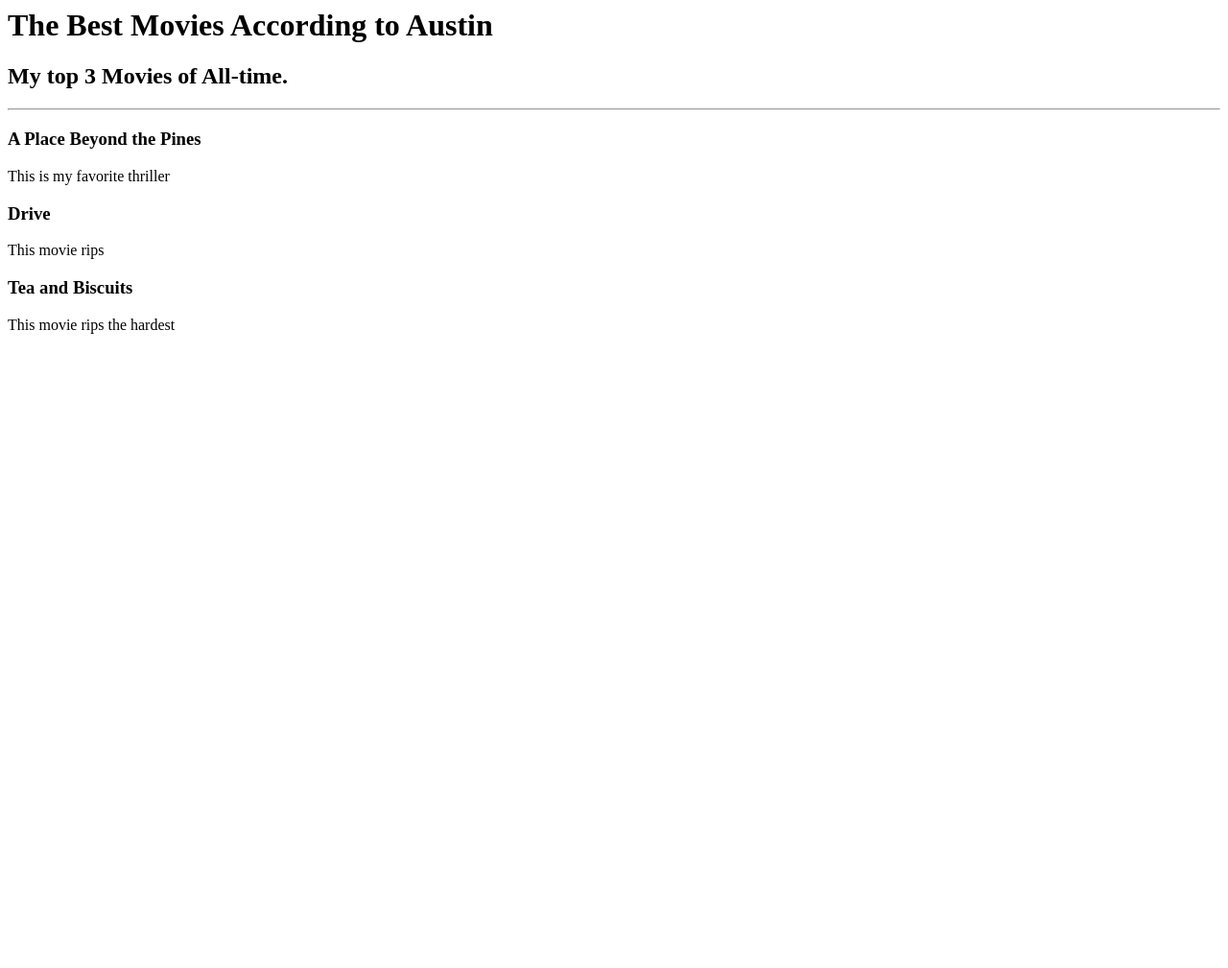
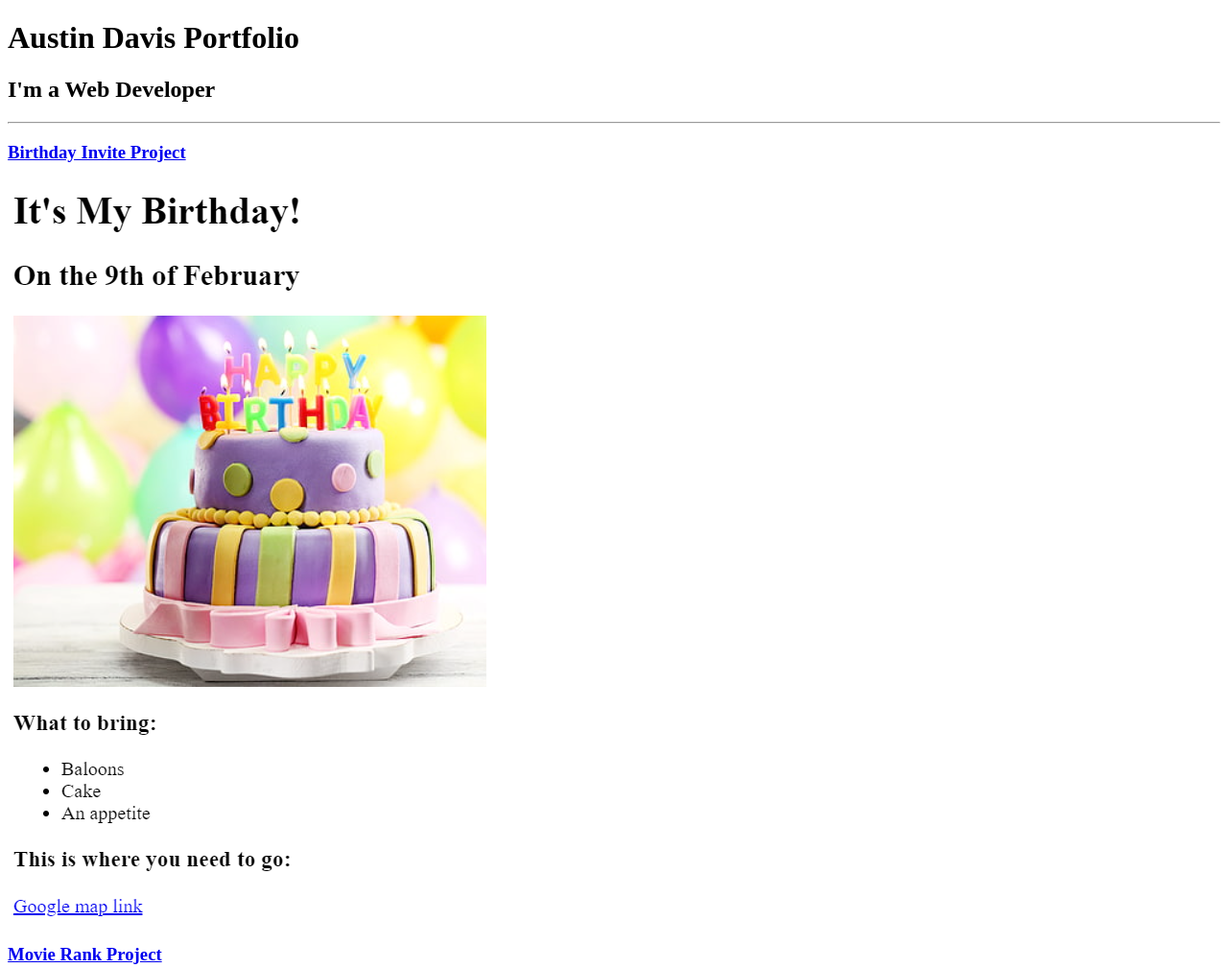
Before and after one commit to AustinDavisDev24/html-portfolio, a plain HTML site: page index.html in a window 1280 px wide. Shown: the top 1009 px of the page at 96% size. Before the commit the page ends 800 px from the top, so only its background shows below. Drawn offline with Linux system fonts and the light colour scheme.

Commit message:
Add files via upload

```diff
--- a/index.html
+++ b/index.html
@@ -1,10 +1,35 @@
-<!-- Write your code below -->
-<h1>The Best Movies According to Austin</h1>
-<h2>My top 3 Movies of All-time.</h2>
-<hr>
-<h3>A Place Beyond the Pines</h3>
-<p>This is my favorite thriller</p>
-<h3>Drive</h3>
-<p>This movie rips</p>
-<h3>Tea and Biscuits</h3>
-<p>This movie rips the hardest</p>
+<!-- TODO 1: Create the HTML Boilerplate -->
+<!DOCTYPE html>
+<html lang="en">
+<head>
+    <meta charset="UTF-8">
+    <meta name="viewport" content="width=device-width, initial-scale=1.0">
+    <title>Document</title>
+</head>
+<body>
+    <h1>Austin Davis Portfolio</h1>
+    <h2>I'm a Web Developer</h2>
+    <hr>
+<h3><a href="./public/birthday-invite.html">Birthday Invite Project</a></h3>
+<img src="Birthday_Project_SS.png">
+<br>
+<h3><a href="./public/movie-ranking.html">Movie Rank Project</a></h3>
+<img src="Movie_Project_SS.png">
+<a href="./public/contact.html">Contact Me</a>
+<a href="./public/about.html">About Me</a>
+
+</body>
+</html>
+<!-- TODO 2: Add Your previous projects' HTML into the public folder -->
+
+<!-- TODO 3: Take screenshots of your project previews and add the images to the images folder -->
+
+<!-- TODO 4: Add titles/subtitles etc. -->
+
+<!-- TODO 5: Add a link to the project pages -->
+
+<!-- TODO 6: Add images to show the project previews
+HINT for TODO 6: You can use the height attribute set to 200 to make the image smaller:
+https://developer.mozilla.org/en-US/docs/Web/HTML/Element/img#attr-height -->
+
+<!-- TODO 7: Add the Contact Me and About Me page links -->
```
